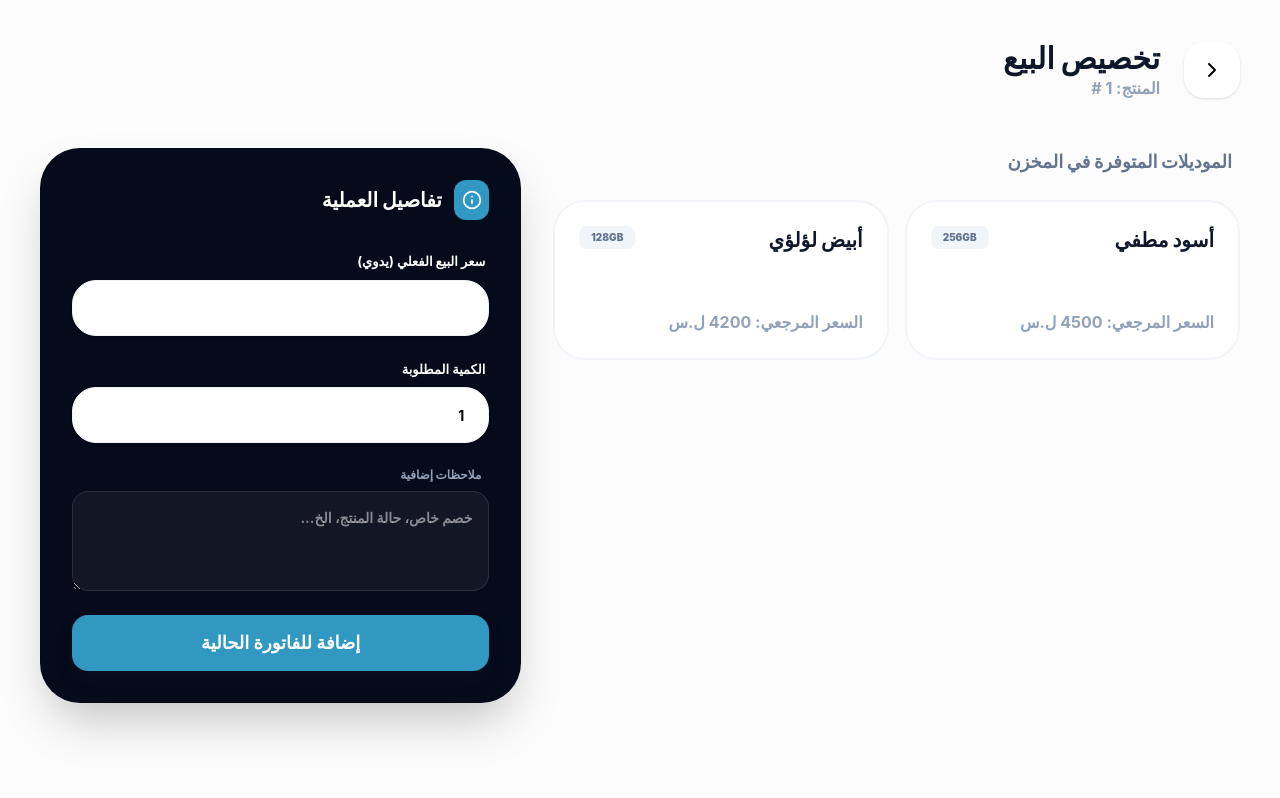
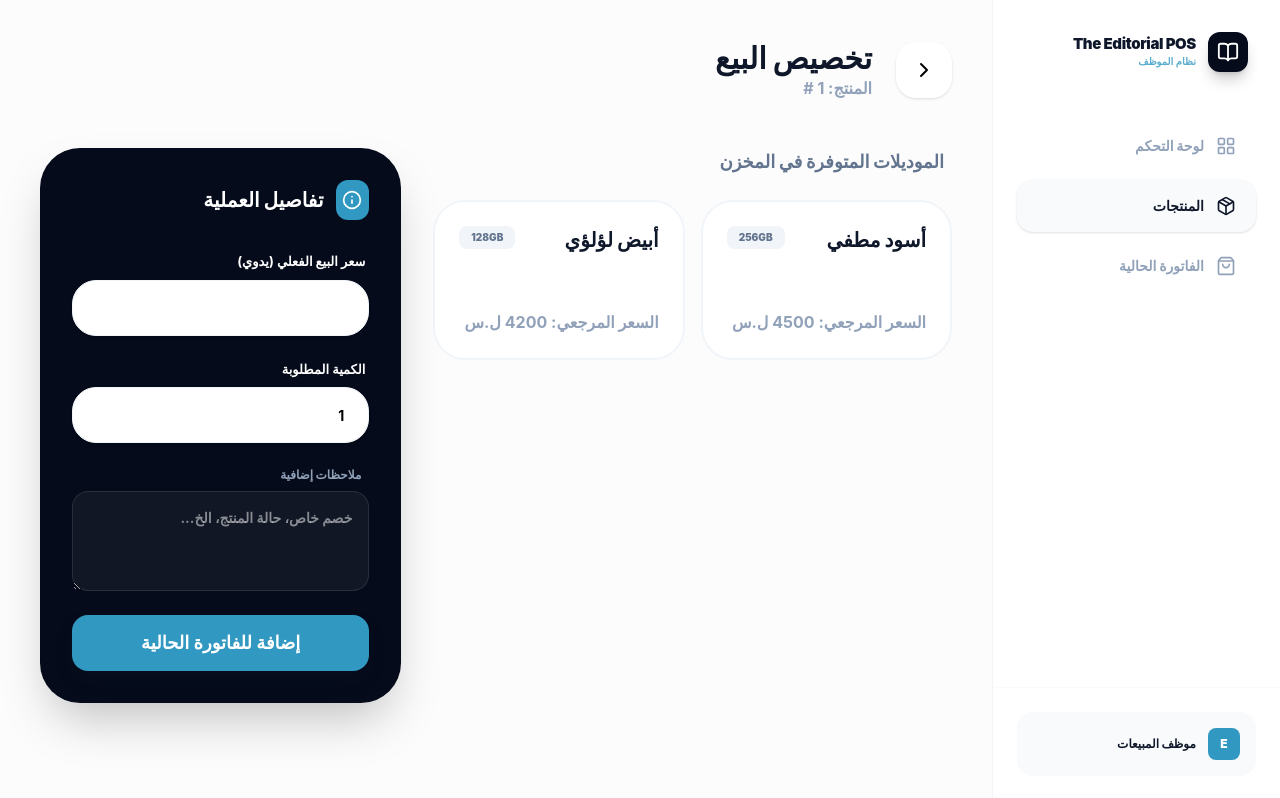
Before and after one commit to maichealalbotrous/matajer-pro-FrontEnd, a React (Vite) app: page /EmployeeProducts/1/variants in a window 1280 px wide. Built offline with nearby package versions, Linux system fonts and the light colour scheme.

Commit message:
fix the Employee side bar and make the components responsive

```diff
--- /dev/null
+++ b/src/Layout/EmployeeSideBar/EmployeeLayout.jsx
@@ -0,0 +1,33 @@
+import React, { useState } from 'react';
+import { Menu, X, BookOpen } from 'lucide-react';
+import EmployeeSideBar from '@/components/Employee_components/EmployeeSideBar/EmployeeSideBar';
+function EmployeeLayout({ children }) {
+  const [isSidebarOpen, setIsSidebarOpen] = useState(false);
+
+  return (
+    <div className="flex min-h-screen bg-[#fcfcfc]" dir="rtl">
+      <EmployeeSideBar isOpen={isSidebarOpen} setIsOpen={setIsSidebarOpen} />
+
+      <div className="flex-1 flex flex-col min-w-0">
+
+        {/* Header for Mobile only */}
+        <header className="md:hidden flex items-center justify-between p-4 bg-white border-b border-slate-100 sticky top-0 z-30">
+
+          <button
+            onClick={() => setIsSidebarOpen(!isSidebarOpen)}
+            className="p-2 bg-slate-50 rounded-xl text-[#0f172a]"
+          >
+            {isSidebarOpen ? <X size={20} /> : <Menu size={20} />}
+          </button>
+        </header>
+
+        {/* Page Content - هنا يتم عرض الـ children بدلاً من الـ Outlet */}
+        <main className="flex-1 h-full">
+          {children}
+        </main>
+      </div>
+    </div>
+  );
+}
+
+export default EmployeeLayout;
--- a/src/Routes/AppRoutes/AppRoutes.jsx
+++ b/src/Routes/AppRoutes/AppRoutes.jsx
@@ -23,6 +23,7 @@ import Branches_page from "@/pages/Programer/Branches/Branches_page";
 import Payments_page from "@/pages/Programer/payments/Payments_page";
 import SubKey_Page from "@/pages/Programer/KeySub/SubKey_Page";
 import {AdminLayout} from "@/Layout/AdminSideBar/AdminLayout";
+import EmployeeLayout from "@/Layout/EmployeeSideBar/EmployeeLayout";
 
 export default function AppRoutes() {
   const [cartItems, setCartItems] = useState([]);
@@ -51,19 +52,21 @@ export default function AppRoutes() {
 
       <Route
         path="/EmployeeDashboard"
-        element={<ProtectedRoute><EmployeeDashboard_page /></ProtectedRoute>}
+        element={<ProtectedRoute><EmployeeLayout><EmployeeDashboard_page /></EmployeeLayout></ProtectedRoute>}
       />
 
       <Route
         path="/EmployeeProducts"
-        element={<ProtectedRoute><EmployeeProducts_page /></ProtectedRoute>}
+        element={<ProtectedRoute><EmployeeLayout><EmployeeProducts_page /></EmployeeLayout></ProtectedRoute>}
       />
 
       <Route
         path="/EmployeeProducts/:productId/variants"
         element={
           <ProtectedRoute>
+            <EmployeeLayout>
             <EmployeeProductVariants_page addToInvoice={addToInvoice} />
+            </EmployeeLayout>
           </ProtectedRoute>
         }
       />
@@ -72,8 +75,10 @@ export default function AppRoutes() {
         path="/CurrentInvoice"
         element={
           <ProtectedRoute>
+           <EmployeeLayout>
             <CurrentInvoice_page cartItems={cartItems} setCartItems={setCartItems} />
-          </ProtectedRoute>
+          </EmployeeLayout>
+        </ProtectedRoute>
         }
       />
 
--- a/src/components/Employee_components/EmployeeDashboard/EmployeeDashboard.jsx
+++ b/src/components/Employee_components/EmployeeDashboard/EmployeeDashboard.jsx
@@ -1,21 +1,18 @@
-import React, { useState } from 'react';
+import React from 'react';
 import { Menu } from 'lucide-react';
 import NewInvoiceCard from '../Invoices/NewInvoiceCard/NewInvoiceCard';
 import EmployeeSideBar from '../EmployeeSideBar/EmployeeSideBar';
 import MyButton from '@/components/MyButton/MyButton';
 
 const EmployeeDashboard = () => {
-  const [sidebarOpen, setSidebarOpen] = useState(false);
 
   return (
     <div className="flex min-h-screen bg-[#fcfcfc]" dir="rtl">
 
-      <EmployeeSideBar isOpen={sidebarOpen} setIsOpen={setSidebarOpen} />
 
       <main className="flex-1 flex flex-col items-center justify-center p-6 relative">
 
         <div
-         onClick={() => setSidebarOpen(true)}
          className="fixed top-6 right-6 p-3 bg-white border border-slate-100 rounded-2xl shadow-sm md:hidden z-30">
         <MyButton/>
           <Menu size={24} className="text-[#0f172a]" />
--- a/src/components/Employee_components/EmployeeSideBar/EmployeeSideBar.jsx
+++ b/src/components/Employee_components/EmployeeSideBar/EmployeeSideBar.jsx
@@ -1,19 +1,18 @@
-import React, { useState } from 'react';
+import React from 'react';
 import { NavLink } from 'react-router-dom';
-import { LayoutGrid, ShoppingBag, Package, BarChart3, Settings, Plus, BookOpen } from 'lucide-react';
+import { LayoutGrid, BarChart3, BookOpen, ShoppingBag, Package } from 'lucide-react';
 
 function EmployeeSideBar({ isOpen, setIsOpen }) {
-  const [IsActive, SetIsActive] = useState('EmployeeDashboard');
-
   const menuItems = [
     { name: 'EmployeeDashboard', icon: LayoutGrid, label: 'لوحة التحكم' },
-    { name: 'CurrentInvoice', icon: LayoutGrid, label: 'الفاتورة الحالية ' },
-    { name: 'Reports', icon: BarChart3, label: 'التقارير' },
+    { name: 'EmployeeProducts', icon: Package, label: 'المنتجات' },
+    { name: 'CurrentInvoice', icon: ShoppingBag, label: 'الفاتورة الحالية' },
+    // { name: 'Reports', icon: BarChart3, label: 'التقارير' },
   ];
 
   return (
     <>
-
+      {/* Overlay for mobile */}
       {isOpen && (
         <div
           className="fixed inset-0 bg-black/20 backdrop-blur-sm z-40 md:hidden transition-opacity"
@@ -22,36 +21,48 @@ function EmployeeSideBar({ isOpen, setIsOpen }) {
       )}
 
       <aside className={`fixed right-0 top-0 h-screen w-72 bg-white border-l border-slate-100 flex flex-col z-50 transition-transform duration-300 ease-in-out
-        ${isOpen ? 'translate-x-0' : 'translate-x-full md:translate-x-0'} md:relative md:flex`} dir="rtl">
+        ${isOpen ? 'translate-x-0' : 'translate-x-full md:translate-x-0'} md:sticky md:flex`} dir="rtl">
 
-
+        {/* Logo Section */}
         <div className="p-8 flex items-center gap-3">
           <div className="w-10 h-10 bg-[#050b1a] rounded-xl flex items-center justify-center shadow-lg shadow-black/20 text-white">
             <BookOpen size={22} />
           </div>
           <div className="flex flex-col">
             <h1 className="text-[15px] font-black text-[#0f172a] leading-tight tracking-tight">The Editorial POS</h1>
-            <span className="text-[10px] font-bold text-[#3198c1] opacity-80">نظام الإدارة الراقي</span>
+            <span className="text-[10px] font-bold text-[#3198c1] opacity-80">نظام الموظف</span>
           </div>
         </div>
 
-
+        {/* Navigation Links */}
         <nav className="flex-1 px-6 space-y-2 mt-4">
           {menuItems.map((item) => (
             <NavLink
               key={item.name}
               to={`/${item.name}`}
-      className={({ IsActive }) => `
+              onClick={() => setIsOpen(false)}
+              className={({ isActive }) => `
                 cursor-pointer w-full flex items-center justify-between px-5 py-4 rounded-2xl transition-all group
-        ${IsActive ? 'bg-slate-50 text-[#0f172a]' : 'text-slate-400 hover:bg-slate-50/50 hover:text-slate-600'}
+                ${isActive ? 'bg-[#f8fafc] text-[#0f172a] shadow-sm' : 'text-slate-400 hover:bg-slate-50/50 hover:text-slate-600'}
               `}
             >
-      <span className="text-sm font-bold">{item.label}</span>
-      <item.icon className="w-5 h-5" />
+              <div className="flex items-center gap-3">
+                 <item.icon className={`w-5 h-5 transition-colors`} />
+                 <span className="text-sm font-black">{item.label}</span>
+              </div>
             </NavLink>
           ))}
         </nav>
 
+        {/* Footer/User Info  */}
+        <div className="p-6 border-t border-slate-50">
+           <div className="bg-slate-50 rounded-2xl p-4 flex items-center gap-3">
+              <div className="w-8 h-8 bg-[#3198c1] rounded-lg flex items-center justify-center text-white font-black text-xs">E</div>
+              <div className="flex flex-col">
+                <span className="text-xs font-black text-[#0f172a]">موظف المبيعات</span>
+              </div>
+           </div>
+        </div>
       </aside>
     </>
   );
--- a/src/components/Employee_components/Invoices/CurrentInvoice/CurrentInvoice.jsx
+++ b/src/components/Employee_components/Invoices/CurrentInvoice/CurrentInvoice.jsx
@@ -13,7 +13,7 @@ const CurrentInvoice = ({ cartItems, setCartItems }) => {
   const totalAmount = cartItems.reduce((acc, item) => acc + (item.quantity * item.sold_at_price), 0);
 
   const removeItem = (index) => {
-    setCartItems(cartItems.filter((_, i) => i !== index));
+    setCartItems(cartItems.filter((i) => i !== index));
   };
 
   const handleSubmit = async () => {
--- a/src/components/Employee_components/Invoices/NewInvoiceCard/NewInvoiceCard.jsx
+++ b/src/components/Employee_components/Invoices/NewInvoiceCard/NewInvoiceCard.jsx
@@ -1,10 +1,11 @@
 import React from 'react';
 import { ShoppingCart } from 'lucide-react';
 import MyButton from '@/components/MyButton/MyButton';
+import { Link } from 'react-router-dom';
 
 const NewInvoiceCard = ({ onOpenBilling }) => {
   return (
-    <div className="bg-[#050505] rounded-[32px] p-8 flex flex-col justify-between min-h-[300px] w-full max-w-sm relative overflow-hidden group">
+    <Link to="/EmployeeProducts"className="bg-[#050505] rounded-[32px] p-8 flex flex-col justify-between min-h-[300px] w-full max-w-sm relative overflow-hidden group">
 
       <div className="self-end bg-[#1a1a1a] p-4 rounded-2xl text-white group-hover:scale-110 transition-transform">
         <ShoppingCart size={28} />
@@ -26,7 +27,7 @@ const NewInvoiceCard = ({ onOpenBilling }) => {
           className="bg-white text-black font-black py-4 px-10 rounded-full text-sm hover:bg-slate-200 transition-colors shadow-lg"
         />
               </div>
-    </div>
+    </Link>
   );
 };
 
--- a/src/components/Employee_components/Products/ProductVariants/ProductVariants.jsx
+++ b/src/components/Employee_components/Products/ProductVariants/ProductVariants.jsx
@@ -1,12 +1,15 @@
 import React, { useState } from 'react';
 import { useParams, useNavigate } from 'react-router-dom';
-import { ChevronRight, Info } from 'lucide-react';
+import { CheckCircle2, CheckCircle2Icon, ChevronRight, Info } from 'lucide-react';
 import MyInput from '@/components/MyInput/MyInput';
 import MyButton from '@/components/MyButton/MyButton';
+import { Alert, AlertAction, AlertDescription, AlertTitle } from '@/components/ui/alert';
+import { Button } from '@/components/ui/button';
 
 const ProductVariants = ({ addToInvoice }) => {
   const { productId } = useParams();
   const navigate = useNavigate();
+  const [showSuccessAlert, setShowSuccessAlert] = useState(false);
 
   const variants = [
     { Product_id: 1, id: 10, color: 'أسود مطفي', size: '256GB', price: 4500 },
@@ -25,8 +28,7 @@ const ProductVariants = ({ addToInvoice }) => {
 
   const handleConfirmAddition = () => {
     if (!selectedVariant || !saleDetails.sold_at_price) {
-      alert("يرجى اختيار الموديل وتحديد سعر البيع");
-      return;
+      alert('يرجى اختيار موديل وتحديد سعر البيع الفعلي قبل الإضافة للفاتورة.');
     }
 
     const newItem = {
@@ -38,12 +40,59 @@ const ProductVariants = ({ addToInvoice }) => {
     };
 
     addToInvoice(newItem);
-    alert("تمت الإضافة للفاتورة بنجاح");
-    navigate('/CurrentInvoice');
+    setSaleDetails({
+      quantity: 1,
+      sold_at_price: '',
+      item_notes: ''
+    });
+    setShowSuccessAlert(true);
+    setTimeout(() => setShowSuccessAlert(false), 5000);
   };
 
   return (
-    <div className="p-10 bg-[#fcfcfc] min-h-screen" dir="rtl">
+
+      <div className="p-10 bg-[#fcfcfc] min-h-screen" dir="rtl">
+
+
+        {/**Alert section  */}
+
+        {showSuccessAlert && (
+        <div className="fixed bottom-8 left-8 z-50 animate-in fade-in slide-in-from-bottom-4">
+          <Alert className="max-w-md bg-[#050b1a] border-none text-white rounded-[24px] p-6 shadow-2xl">
+            <div className="flex items-start gap-4">
+              <CheckCircle2Icon className="text-green-400 w-6 h-6" />
+              <div className="flex-1">
+                <AlertTitle className="font-black text-lg mb-1">تمت الإضافة للفاتورة!</AlertTitle>
+                <AlertDescription className="text-slate-400 font-bold">
+                  تم إدراج المنتج في القائمة بنجاح. هل تريد إنهاء الطلب الآن؟
+                </AlertDescription>
+
+                <AlertAction className="mt-4 flex gap-3">
+                  {/* Go to invoice button*/}
+                  <Button
+                    size="sm"
+                    className="bg-[#3198c1] hover:bg-[#287da1] text-white rounded-xl font-black px-6"
+                    onClick={() => navigate('/CurrentInvoice')}
+                  >
+                    عرض الفاتورة
+                  </Button>
+
+                  <Button
+                    size="sm"
+                    variant="outline"
+                    className="border-slate-700 text-white hover:bg-slate-800 rounded-xl font-black"
+                    onClick={() => setShowSuccessAlert(false)}
+                  >
+                    إضافة المزيد
+                  </Button>
+                </AlertAction>
+              </div>
+            </div>
+          </Alert>
+        </div>
+      )}
+
+
       {/* Header */}
       <div className="flex items-center gap-6 mb-12">
         <button onClick={() => navigate(-1)} className="p-4 bg-white rounded-[20px] shadow-sm hover:bg-slate-50 transition-all">
@@ -105,7 +154,7 @@ const ProductVariants = ({ addToInvoice }) => {
                 LabelTitle={"الكمية المطلوبة"}
                 type="number"
                 className="bg-white/5 border-white/10 text-white"
-                value={saleDetails.quantity}
+                value={saleDetails.quantity }
                 onChange={(e) => setSaleDetails({...saleDetails, quantity: e.target.value})}
               />
 
--- /dev/null
+++ b/src/components/ui/alert.jsx
@@ -0,0 +1,78 @@
+import * as React from "react"
+import { cva } from "class-variance-authority";
+
+import { cn } from "@/lib/utils"
+
+const alertVariants = cva(
+  "group/alert relative grid w-full gap-0.5 rounded-lg border px-2.5 py-2 text-left text-sm has-data-[slot=alert-action]:relative has-data-[slot=alert-action]:pr-18 has-[>svg]:grid-cols-[auto_1fr] has-[>svg]:gap-x-2 *:[svg]:row-span-2 *:[svg]:translate-y-0.5 *:[svg]:text-current *:[svg:not([class*='size-'])]:size-4",
+  {
+    variants: {
+      variant: {
+        default: "bg-card text-card-foreground",
+        destructive:
+          "bg-card text-destructive *:data-[slot=alert-description]:text-destructive/90 *:[svg]:text-current",
+      },
+    },
+    defaultVariants: {
+      variant: "default",
+    },
+  }
+)
+
+function Alert({
+  className,
+  variant,
+  ...props
+}) {
+  return (
+    <div
+      data-slot="alert"
+      role="alert"
+      className={cn(alertVariants({ variant }), className)}
+      {...props} />
+  );
+}
+
+function AlertTitle({
+  className,
+  ...props
+}) {
+  return (
+    <div
+      data-slot="alert-title"
+      className={cn(
+        "font-medium group-has-[>svg]/alert:col-start-2 [&_a]:underline [&_a]:underline-offset-3 [&_a]:hover:text-foreground",
+        className
+      )}
+      {...props} />
+  );
+}
+
+function AlertDescription({
+  className,
+  ...props
+}) {
+  return (
+    <div
+      data-slot="alert-description"
+      className={cn(
+        "text-sm text-balance text-muted-foreground md:text-pretty [&_a]:underline [&_a]:underline-offset-3 [&_a]:hover:text-foreground [&_p:not(:last-child)]:mb-4",
+        className
+      )}
+      {...props} />
+  );
+}
+
+function AlertAction({
+  className,
+  ...props
+}) {
+  return (
+    <div
+      data-slot="alert-action"
+      className={cn("absolute top-2 right-2", className)}
+      {...props} />
+  );
+}
+
+export { Alert, AlertTitle, AlertDescription, AlertAction }
```
Also changed, not shown: src/components/Employee_components/Invoices/InvoiceSummary/InvoiceSummary.jsx (+8 -5 lines). Lines whose indentation alone changed are shown as unchanged.
